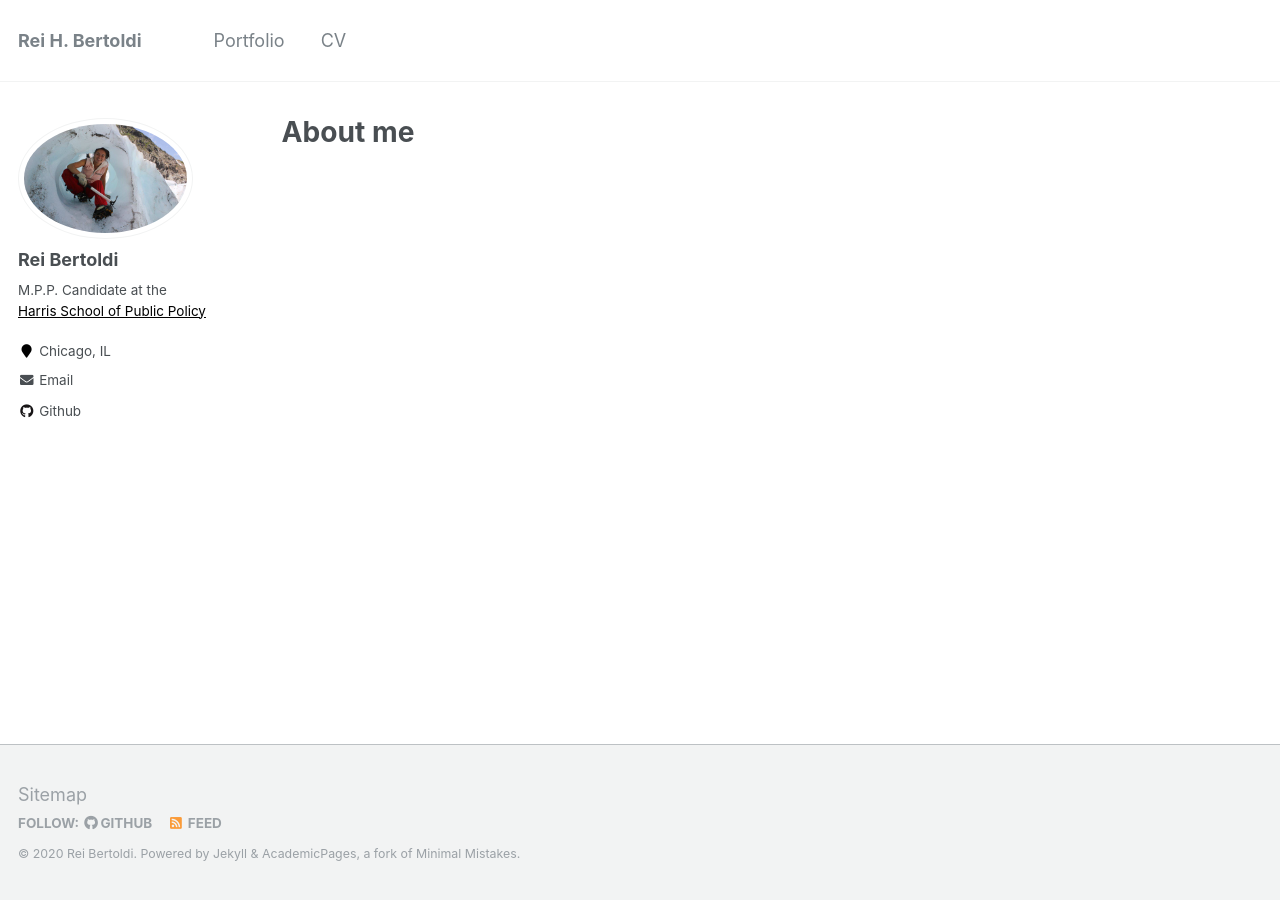
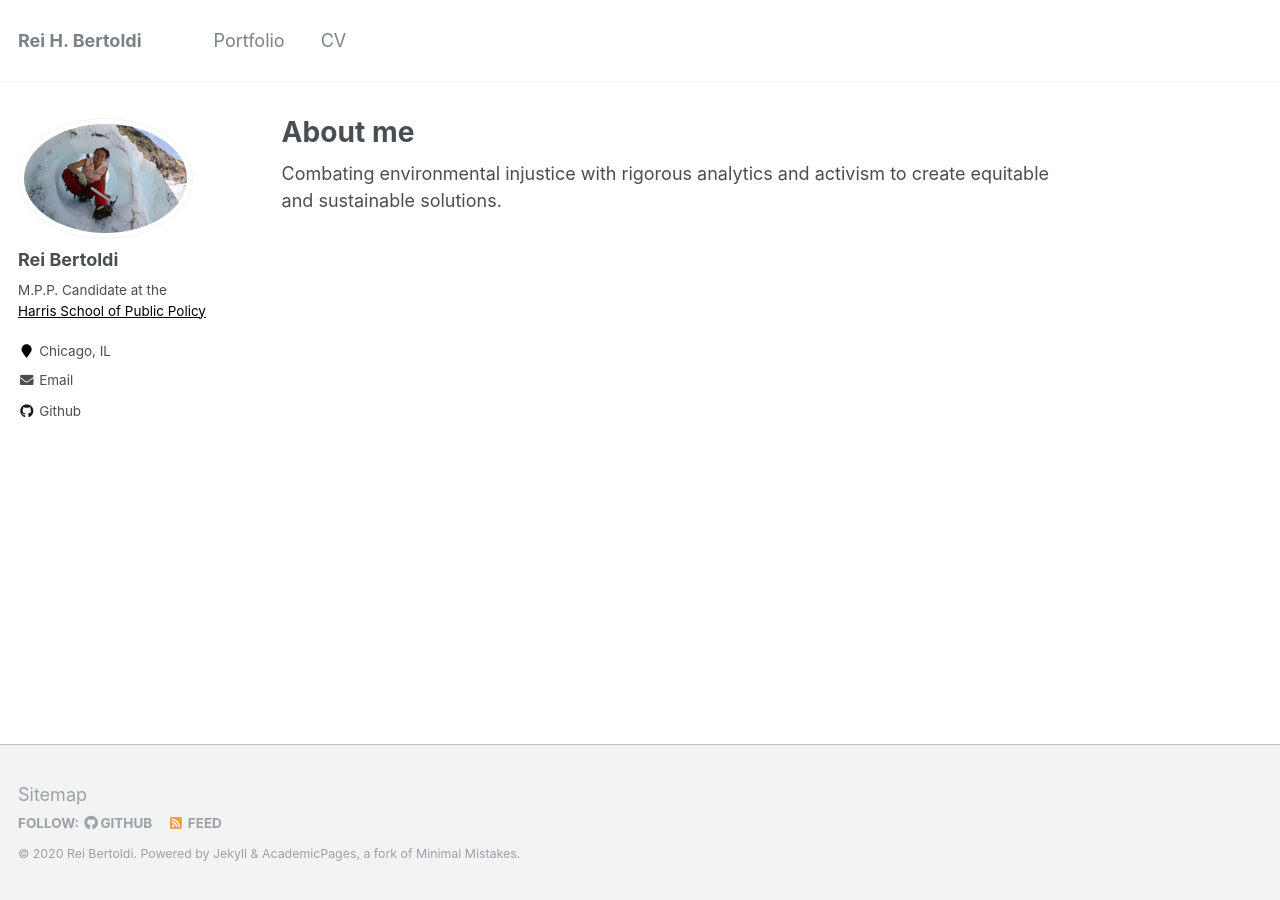
Before and after one commit to rhbertoldi/rhbertoldi.github.io, a Jekyll site: the page built from _pages/about.md, in a window 1280 px wide. Built offline with Jekyll 4.4.1, drawn with Linux system fonts in a browser that asks for light colours.

Commit message:
testing about md

```diff
--- a/_pages/about.md
+++ b/_pages/about.md
@@ -7,3 +7,5 @@ redirect_from:
   - /about/
   - /about.html
 ---
+
+Combating environmental injustice with rigorous analytics and activism to create equitable and sustainable solutions.
```
